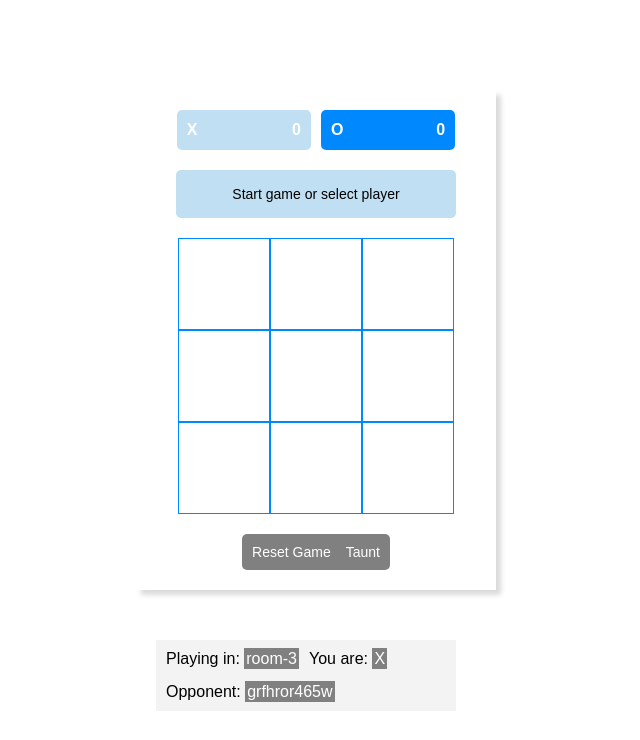
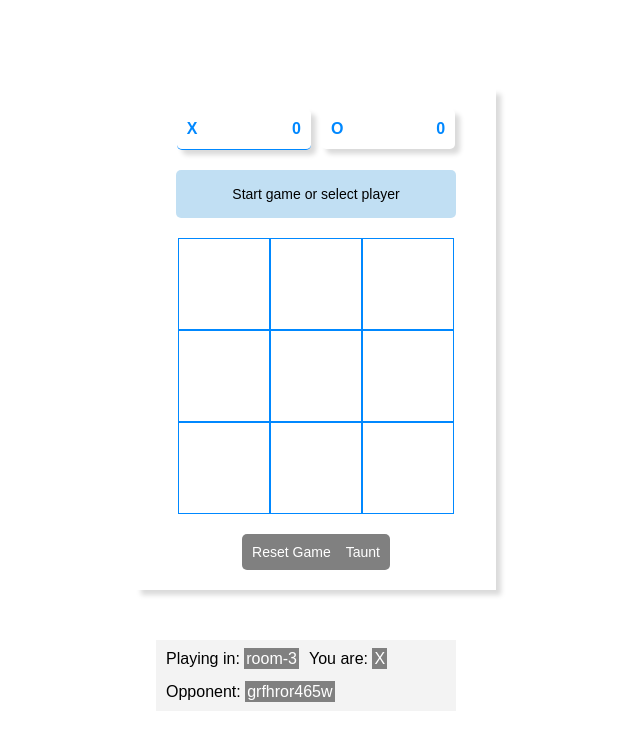
Before and after one commit to agbarama/Triad-Clash, a React (Vite) app: page / in a window 1280 px wide. Shown: the top 740 px of the page, without its empty margins (344-984 px from the left). Built offline with nearby package versions, Linux system fonts and the light colour scheme.

Commit message:
Include score to the object in avatars array and properly styled the toggle avatar property.

```diff
--- a/src/components/AvatarList.jsx
+++ b/src/components/AvatarList.jsx
@@ -7,8 +7,8 @@ const Avatars = ({ avatars, setAvatars, setUserAvatar, setComputerAvatar }) => {
       setUserAvatar("X");
       setComputerAvatar("O");
       setAvatars([
-        { avatar: "X", status: true },
-        { avatar: "O", status: false },
+        { avatar: "X", status: true, score: 0 },
+        { avatar: "O", status: false, score: 0 },
       ]);
     }
 
@@ -16,8 +16,8 @@ const Avatars = ({ avatars, setAvatars, setUserAvatar, setComputerAvatar }) => {
       setUserAvatar("O");
       setComputerAvatar("X");
       setAvatars([
-        { avatar: "X", status: false },
-        { avatar: "O", status: true },
+        { avatar: "X", status: false, score: 0 },
+        { avatar: "O", status: true, score: 0 },
       ]);
     }
   };
--- a/src/styles/avataritems.module.css
+++ b/src/styles/avataritems.module.css
@@ -4,21 +4,20 @@
   align-items: center;
   justify-content: space-between;
   font-weight: bold;
-  background-color: rgb(0, 136, 255);
-
-  color: white;
-  /* padding: 5% 22%; */
+  background-color: white;
+  color: rgb(0, 136, 255);
   width: 135px;
   height: 40px;
   border-radius: 5px;
   cursor: pointer;
+  box-shadow: 5px 5px 5px rgba(0, 0, 0, 0.15);
 
   .p {
-    /* margin: 0; */
+    color: rgb(0, 136, 255);
     margin: 0 10px;
   }
 }
 
 .border {
-  background-color: rgba(185, 219, 242, 0.883);
+  border-bottom: 1px solid rgb(0, 136, 255);
 }
```
